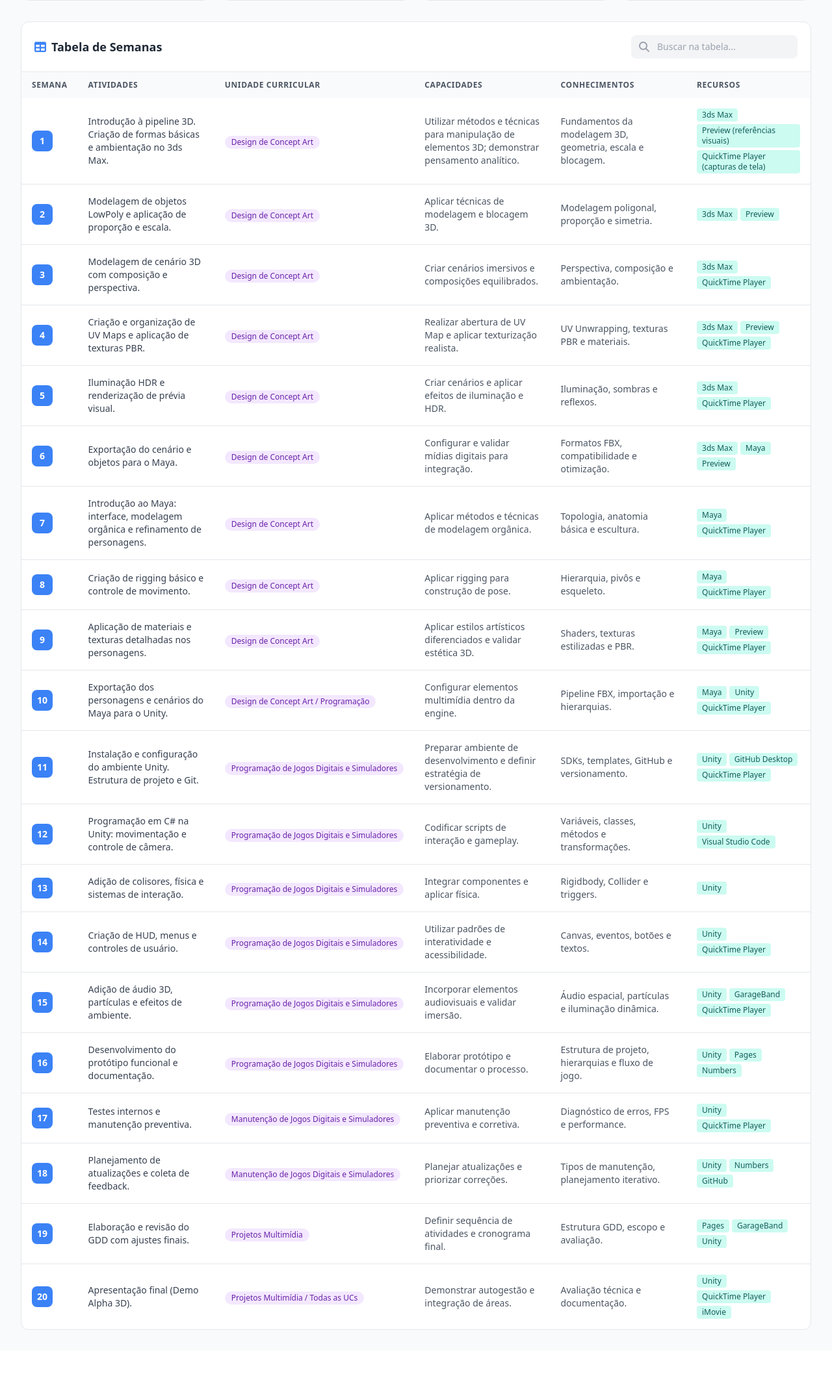
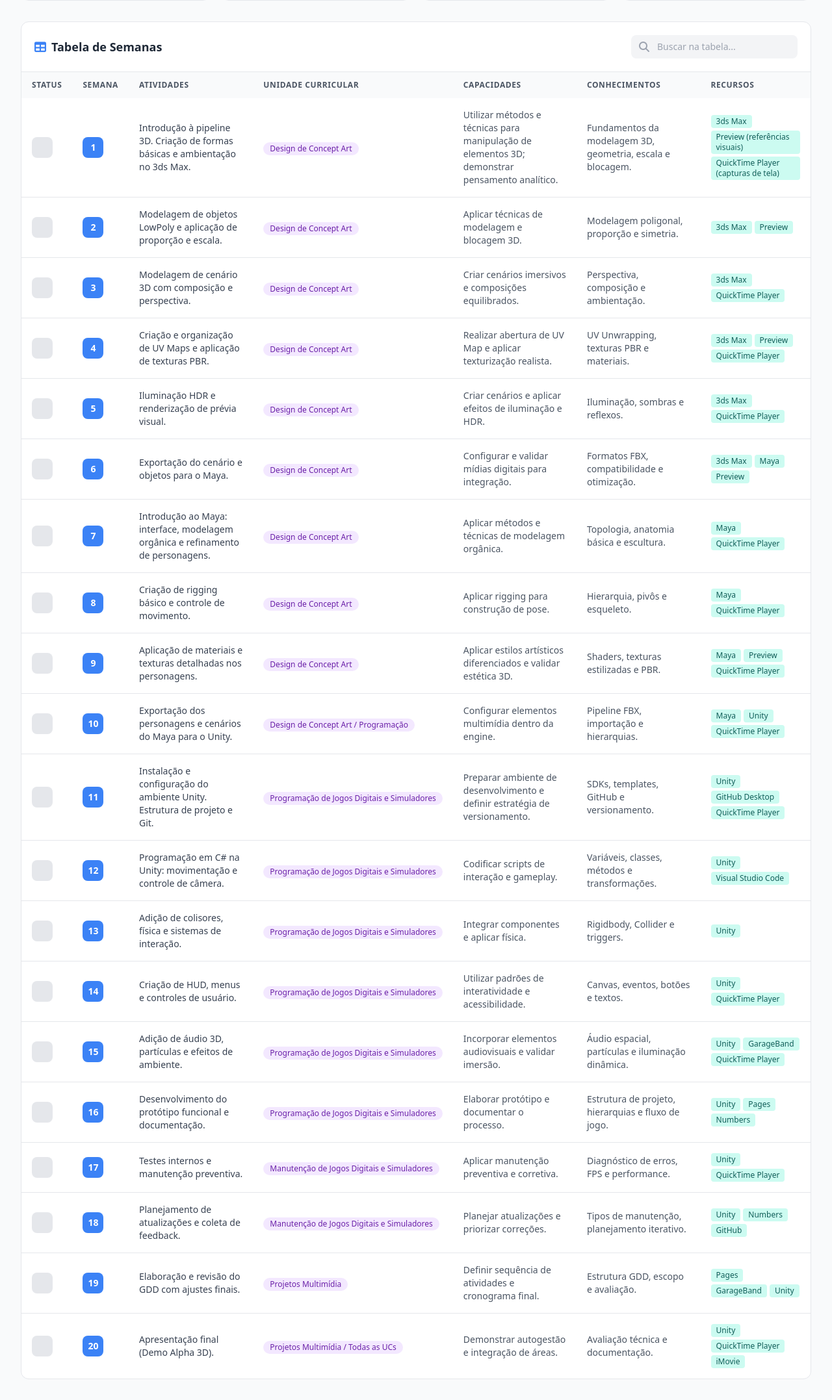
Before and after one commit to lsfrenzel/planner_aulas_pro, a Flask app: page /dashboard in a window 1280 px wide. Shown: the part 282-2437 px from the top of the page at 65% size. Before the commit the page ends 2329 px from the top, so only its background shows below. Run offline with Flask 3, Linux system fonts and the light colour scheme; a user stored in the database is signed in; some libraries are stand-ins or nearby versions.

Commit message:
Add functionality to mark weekly plans as completed with visual feedback
Add a new API endpoint to toggle the completion status of a week and update the dashboard to display a visual indicator for completed weeks.

Replit-Commit-Author: Agent
Replit-Commit-Session-Id: fafcc82a-93b8-453d-9fc9-fe0226dfc006
Replit-Commit-Checkpoint-Type: full_checkpoint
Replit-Commit-Event-Id: 6a8a90a6-8547-4ca0-80ab-f0abf445fdca
Replit-Commit-Screenshot-Url: https://storage.googleapis.com/screenshot-production-us-central1/a2be26bb-819b-4685-9fac-1142ac1579f0/fafcc82a-93b8-453d-9fc9-fe0226dfc006/18Luzey
Replit-Helium-Checkpoint-Created: true

```diff
--- a/app.py
+++ b/app.py
@@ -386,6 +386,23 @@ def delete_week(week_id):
     return jsonify({"message": "Semana excluida com sucesso"})
 
 
+@app.route("/api/weeks/<int:week_id>/toggle-complete", methods=["POST"])
+@login_required
+def toggle_week_complete(week_id):
+    from models import Schedule
+
+    user_id = session['user_id']
+    schedule = Schedule.query.filter_by(user_id=user_id, semana=week_id).first()
+
+    if not schedule:
+        return jsonify({"error": "Semana nao encontrada"}), 404
+
+    schedule.completed = not schedule.completed
+    db.session.commit()
+
+    return jsonify(schedule.to_dict())
+
+
 @app.route("/api/export/json")
 @login_required
 def export_json():
--- a/models.py
+++ b/models.py
@@ -37,6 +37,7 @@ class Schedule(db.Model):
     capacidades = db.Column(db.Text, default='')
     conhecimentos = db.Column(db.Text, default='')
     recursos = db.Column(db.String(500), default='')
+    completed = db.Column(db.Boolean, default=False)
     created_at = db.Column(db.DateTime, default=datetime.utcnow)
 
     def to_dict(self):
@@ -47,5 +48,6 @@ class Schedule(db.Model):
             'unidadeCurricular': self.unidade_curricular,
             'capacidades': self.capacidades,
             'conhecimentos': self.conhecimentos,
-            'recursos': self.recursos
+            'recursos': self.recursos,
+            'completed': self.completed
         }
--- a/templates/dashboard.html
+++ b/templates/dashboard.html
@@ -169,6 +169,7 @@
                 <table class="w-full">
                     <thead>
                         <tr class="bg-gray-50 dark:bg-gray-700/50">
+                            <th class="px-4 py-3 text-left text-xs font-semibold text-gray-600 dark:text-gray-300 uppercase tracking-wider whitespace-nowrap">Status</th>
                             <th class="px-4 py-3 text-left text-xs font-semibold text-gray-600 dark:text-gray-300 uppercase tracking-wider whitespace-nowrap">Semana</th>
                             <th class="px-4 py-3 text-left text-xs font-semibold text-gray-600 dark:text-gray-300 uppercase tracking-wider">Atividades</th>
                             <th class="px-4 py-3 text-left text-xs font-semibold text-gray-600 dark:text-gray-300 uppercase tracking-wider whitespace-nowrap">Unidade Curricular</th>
@@ -179,27 +180,35 @@
                     </thead>
                     <tbody class="divide-y divide-gray-200 dark:divide-gray-700">
                         {% for week in weeks %}
-                        <tr class="hover:bg-gray-50 dark:hover:bg-gray-700/30 transition-colors">
+                        <tr class="hover:bg-gray-50 dark:hover:bg-gray-700/30 transition-colors {% if week.completed %}bg-green-50 dark:bg-green-900/20{% endif %}" id="week-row-{{ week.semana }}">
+                            <td class="px-4 py-4 whitespace-nowrap">
+                                <button onclick="toggleComplete({{ week.semana }})"
+                                    class="w-8 h-8 rounded-lg flex items-center justify-center transition-all duration-200 cursor-pointer {% if week.completed %}bg-green-500 hover:bg-green-600{% else %}bg-gray-200 dark:bg-gray-600 hover:bg-gray-300 dark:hover:bg-gray-500{% endif %}"
+                                    id="check-btn-{{ week.semana }}"
+                                    title="{% if week.completed %}Marcar como pendente{% else %}Marcar como concluído{% endif %}">
+                                    <i class="fas fa-check text-white {% if not week.completed %}opacity-0{% endif %}" id="check-icon-{{ week.semana }}"></i>
+                                </button>
+                            </td>
                             <td class="px-4 py-4 whitespace-nowrap">
                                 <div class="flex items-center gap-2">
-                                    <div class="w-8 h-8 bg-primary-500 rounded-lg flex items-center justify-center">
+                                    <div class="w-8 h-8 {% if week.completed %}bg-green-500{% else %}bg-primary-500{% endif %} rounded-lg flex items-center justify-center" id="week-badge-{{ week.semana }}">
                                         <span class="text-sm font-bold text-white">{{ week.semana }}</span>
                                     </div>
                                 </div>
                             </td>
                             <td class="px-4 py-4">
-                                <p class="text-sm text-gray-700 dark:text-gray-300 max-w-xs">{{ week.atividades }}</p>
+                                <p class="text-sm text-gray-700 dark:text-gray-300 max-w-xs {% if week.completed %}line-through opacity-70{% endif %}" id="week-atividades-{{ week.semana }}">{{ week.atividades }}</p>
                             </td>
                             <td class="px-4 py-4 whitespace-nowrap">
-                                <span class="inline-flex items-center px-2.5 py-0.5 rounded-full text-xs font-medium bg-purple-100 text-purple-800 dark:bg-purple-900/30 dark:text-purple-300">
+                                <span class="inline-flex items-center px-2.5 py-0.5 rounded-full text-xs font-medium {% if week.completed %}bg-green-100 text-green-800 dark:bg-green-900/30 dark:text-green-300{% else %}bg-purple-100 text-purple-800 dark:bg-purple-900/30 dark:text-purple-300{% endif %}" id="week-unidade-{{ week.semana }}">
                                     {{ week.unidadeCurricular }}
                                 </span>
                             </td>
                             <td class="px-4 py-4">
-                                <p class="text-sm text-gray-600 dark:text-gray-400 max-w-xs">{{ week.capacidades }}</p>
+                                <p class="text-sm text-gray-600 dark:text-gray-400 max-w-xs {% if week.completed %}line-through opacity-70{% endif %}" id="week-capacidades-{{ week.semana }}">{{ week.capacidades }}</p>
                             </td>
                             <td class="px-4 py-4">
-                                <p class="text-sm text-gray-600 dark:text-gray-400 max-w-xs">{{ week.conhecimentos }}</p>
+                                <p class="text-sm text-gray-600 dark:text-gray-400 max-w-xs {% if week.completed %}line-through opacity-70{% endif %}" id="week-conhecimentos-{{ week.semana }}">{{ week.conhecimentos }}</p>
                             </td>
                             <td class="px-4 py-4">
                                 <div class="flex flex-wrap gap-1 max-w-xs">
@@ -213,7 +222,7 @@
                         </tr>
                         {% else %}
                         <tr>
-                            <td colspan="6" class="px-4 py-12 text-center">
+                            <td colspan="7" class="px-4 py-12 text-center">
                                 <div class="flex flex-col items-center">
                                     <div class="w-16 h-16 bg-gray-100 dark:bg-gray-700 rounded-full flex items-center justify-center mb-4">
                                         <i class="fas fa-calendar-plus text-2xl text-gray-400"></i>
@@ -251,6 +260,64 @@
                 row.style.display = text.includes(searchTerm) ? '' : 'none';
             });
         });
+
+        function toggleComplete(weekId) {
+            fetch(`/api/weeks/${weekId}/toggle-complete`, {
+                method: 'POST',
+                headers: {
+                    'Content-Type': 'application/json',
+                }
+            })
+            .then(response => response.json())
+            .then(data => {
+                if (data.error) {
+                    alert(data.error);
+                    return;
+                }
+
+                const completed = data.completed;
+                const row = document.getElementById(`week-row-${weekId}`);
+                const btn = document.getElementById(`check-btn-${weekId}`);
+                const icon = document.getElementById(`check-icon-${weekId}`);
+                const badge = document.getElementById(`week-badge-${weekId}`);
+                const atividades = document.getElementById(`week-atividades-${weekId}`);
+                const unidade = document.getElementById(`week-unidade-${weekId}`);
+                const capacidades = document.getElementById(`week-capacidades-${weekId}`);
+                const conhecimentos = document.getElementById(`week-conhecimentos-${weekId}`);
+
+                if (completed) {
+                    row.classList.add('bg-green-50', 'dark:bg-green-900/20');
+                    btn.classList.remove('bg-gray-200', 'dark:bg-gray-600', 'hover:bg-gray-300', 'dark:hover:bg-gray-500');
+                    btn.classList.add('bg-green-500', 'hover:bg-green-600');
+                    btn.title = 'Marcar como pendente';
+                    icon.classList.remove('opacity-0');
+                    badge.classList.remove('bg-primary-500');
+                    badge.classList.add('bg-green-500');
+                    atividades.classList.add('line-through', 'opacity-70');
+                    unidade.classList.remove('bg-purple-100', 'text-purple-800', 'dark:bg-purple-900/30', 'dark:text-purple-300');
+                    unidade.classList.add('bg-green-100', 'text-green-800', 'dark:bg-green-900/30', 'dark:text-green-300');
+                    capacidades.classList.add('line-through', 'opacity-70');
+                    conhecimentos.classList.add('line-through', 'opacity-70');
+                } else {
+                    row.classList.remove('bg-green-50', 'dark:bg-green-900/20');
+                    btn.classList.add('bg-gray-200', 'dark:bg-gray-600', 'hover:bg-gray-300', 'dark:hover:bg-gray-500');
+                    btn.classList.remove('bg-green-500', 'hover:bg-green-600');
+                    btn.title = 'Marcar como concluído';
+                    icon.classList.add('opacity-0');
+                    badge.classList.add('bg-primary-500');
+                    badge.classList.remove('bg-green-500');
+                    atividades.classList.remove('line-through', 'opacity-70');
+                    unidade.classList.add('bg-purple-100', 'text-purple-800', 'dark:bg-purple-900/30', 'dark:text-purple-300');
+                    unidade.classList.remove('bg-green-100', 'text-green-800', 'dark:bg-green-900/30', 'dark:text-green-300');
+                    capacidades.classList.remove('line-through', 'opacity-70');
+                    conhecimentos.classList.remove('line-through', 'opacity-70');
+                }
+            })
+            .catch(error => {
+                console.error('Erro ao atualizar:', error);
+                alert('Erro ao atualizar o status da semana');
+            });
+        }
     </script>
 </body>
 </html>
```
Also changed, not shown: 1 other file.
